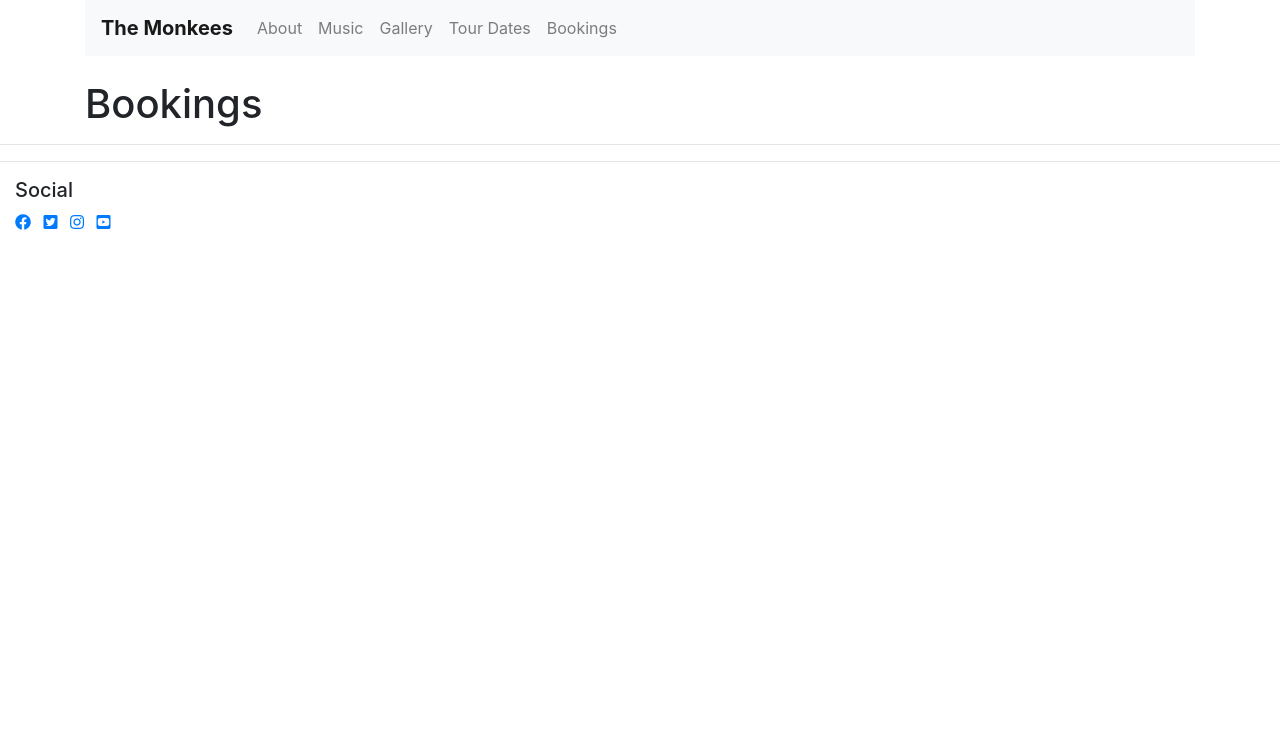
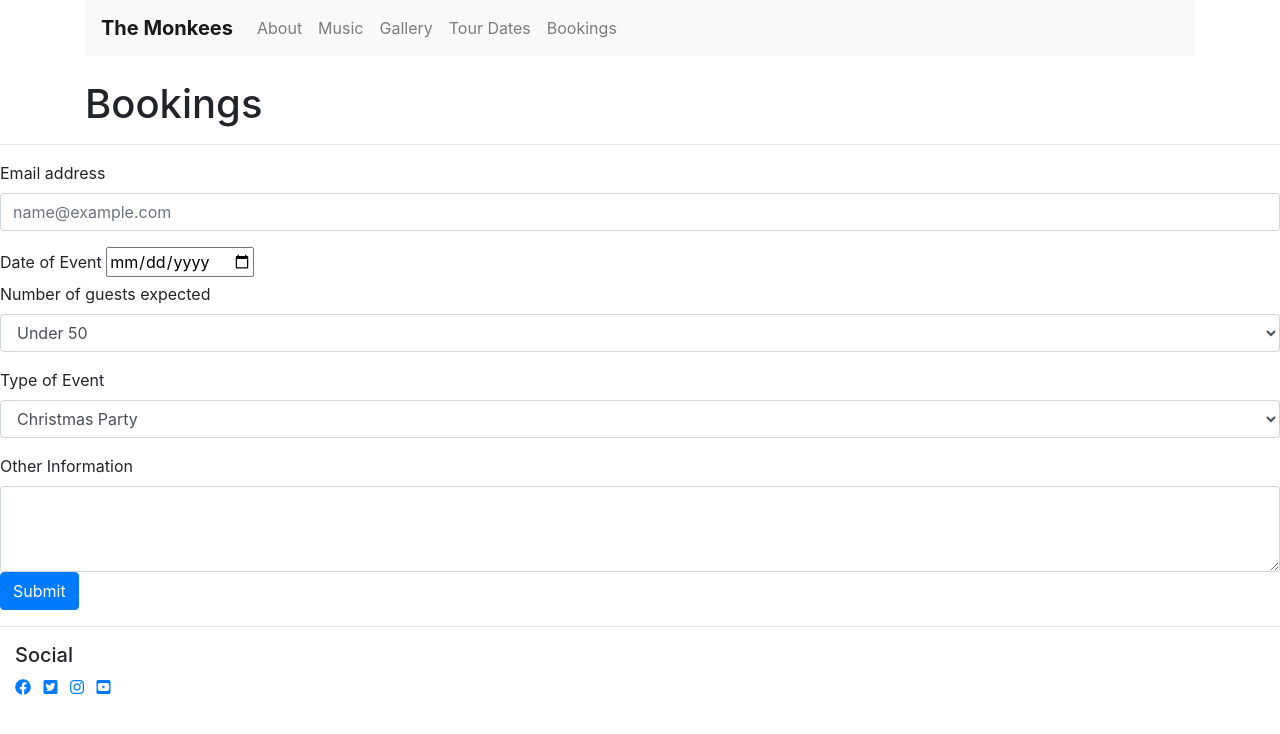
Before and after one commit to MekaBuntain/band_project, a plain HTML site: page bookings.html in a window 1280 px wide. Drawn offline with nearby package versions, Linux system fonts and the light colour scheme.

Commit message:
add images to assets/images folder.add form to bookings. add photos to gallery. add dates to tourdates.html

```diff
--- a/bookings.html
+++ b/bookings.html
@@ -37,6 +37,43 @@
     </header>
     <hr>
     <section>
+        <form>
+            <div class="form-group">
+                <label for="exampleFormControlInput1">Email address</label>
+                <input type="email" class="form-control" id="exampleFormControlInput1" placeholder="name@example.com">
+            </div>
+            <div>
+                <label for="date">Date of Event</label>
+                <input type="date" name="Date">
+            </div>
+
+            <div class="form-group">
+                <label for="exampleFormControlSelect">Number of guests expected</label></label></label>
+                <select class="form-control" id="exampleFormControlSelect1">
+      <option>Under 50</option>
+      <option>50-100</option>
+      <option>100-150</option>
+      <option>150-200</option>
+      <option>200+</option>
+    </select>
+            </div>
+            <div class="form-group">
+                <label for="exampleFormControlSelect2">Type of Event</label>
+                <select class="form-control" id="exampleFormControlSelect2">
+      <option>Christmas Party</option>
+      <option>Wedding</option>
+      <option>Retirement Party</option>
+      <option>Birthday Party</option>
+      <option>Hens/Stags Party</option>
+      <option>Other(please state type of event below)</option>
+    </select>
+            </div>
+            <div class="form-group">
+                <label for="exampleFormControlTextarea1">Other Information</label>
+                <textarea class="form-control" id="exampleFormControlTextarea1" rows="3"></textarea>
+                <input class="btn btn-primary" type="submit" value="Submit">
+            </div>
+        </form>
 
     </section>
     <hr>
```
Also changed, not shown: about.html (+2 -2 lines), gallery.html (+59 -0 lines), index.html (+4 -3 lines), tourdates.html (+3 -2 lines), assets/images/album.jpg (added), assets/images/album2.jpg (added), assets/images/band.jpg (added), assets/images/cover.jpg (added), assets/images/cover1.jpg (added), assets/images/cover2.png (added), assets/images/cover3.jpg (added), assets/images/dj.jpg (added), assets/images/md.jpg (added), assets/images/mn.jpg (added), 2 more files.
